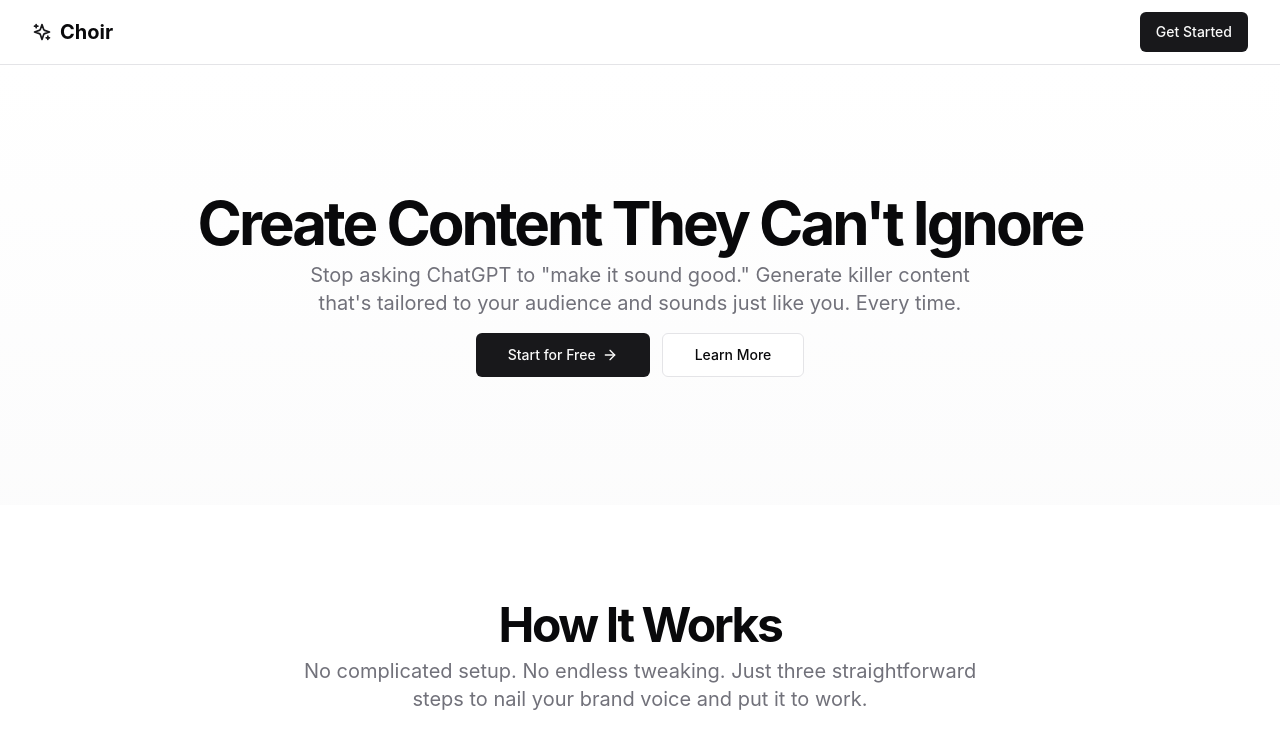
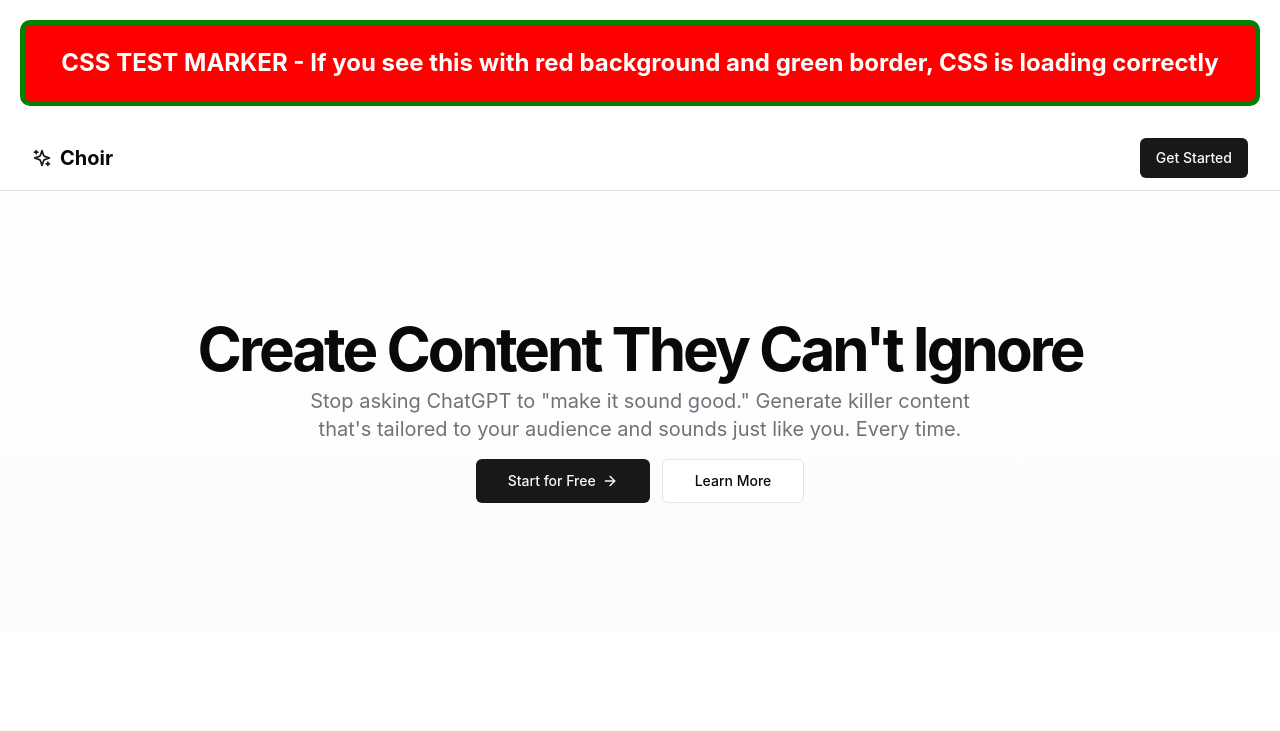
Before and after one commit to gichigi/brand-voice-generator, a Next.js app: page / in a window 1280 px wide. Shown: the top 731 px of the page. Built offline with nearby package versions, Linux system fonts and the light colour scheme.

Commit message:
Add CSS test marker for production debugging

```diff
--- /dev/null
+++ b/app/css-test.css
@@ -0,0 +1,14 @@
+/* CSS test file to diagnose production CSS loading issues */
+.css-test-marker {
+  background-color: red;
+  border: 5px solid green;
+  padding: 20px;
+  margin: 20px;
+  color: white;
+  font-weight: bold;
+  font-size: 24px;
+  text-align: center;
+  border-radius: 10px;
+}
+
+/* This is deliberately visible and ugly to make it obvious if it loads */
--- a/app/layout.tsx
+++ b/app/layout.tsx
@@ -2,6 +2,7 @@ import type { Metadata } from 'next'
 // Import globals.css first, then component-specific CSS
 import './globals.css'
 import './brand-voice-highlights.css'
+import './css-test.css'
 
 export const metadata: Metadata = {
   title: 'Choir - Harmonizing Your Brand Voice',
@@ -16,7 +17,12 @@ export default function RootLayout({
 }>) {
   return (
     <html lang="en">
-      <body>{children}</body>
+      <body>
+        <div className="css-test-marker">
+          CSS TEST MARKER - If you see this with red background and green border, CSS is loading correctly
+        </div>
+        {children}
+      </body>
     </html>
   )
 }
```
